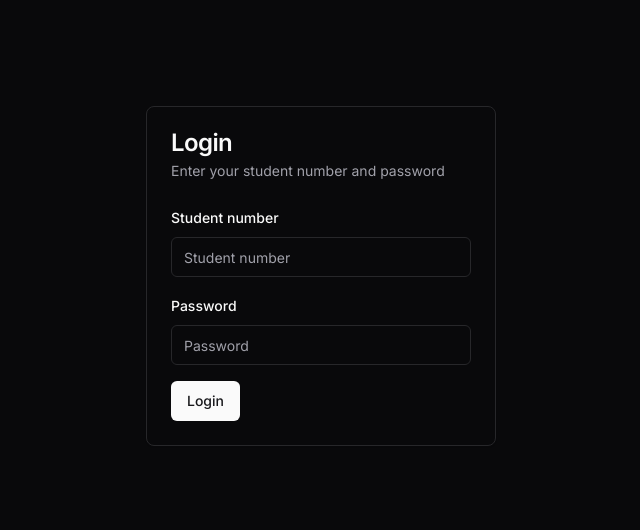
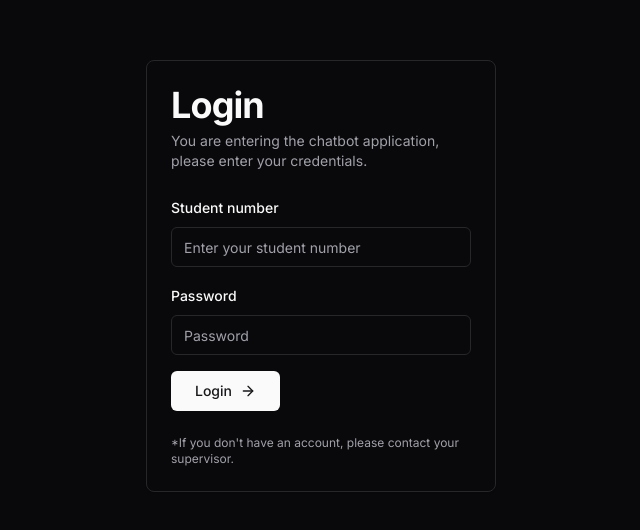
Before and after one commit to ilzarachman/chatbot-helpdesk-nextjs, a Next.js app: page /login in a window 1280 px wide. Shown: the part 124-654 px from the top of the page, without its empty margins (319-959 px from the left). Built offline with nearby package versions, Linux system fonts and the light colour scheme.

Commit message:
docs: login form ui is completed

```diff
--- a/components/login-form.tsx
+++ b/components/login-form.tsx
@@ -5,11 +5,14 @@ import { zodResolver } from "@hookform/resolvers/zod";
 import { useForm } from "react-hook-form";
 import { z } from "zod";
 
+import { ArrowRight } from 'lucide-react';
 import { Button } from "@/components/ui/button";
 import { Form, FormControl, FormDescription, FormField, FormItem, FormLabel, FormMessage } from "@/components/ui/form";
 import { Card, CardContent, CardDescription, CardFooter, CardHeader, CardTitle } from "@/components/ui/card";
 
 import { Input } from "@/components/ui/input";
+
+const studentNumberPlaceholder = "Enter your student number";
 
 const loginSchema = z.object({
     studentNumber: z.string().min(1, "Student number is required"),
@@ -32,8 +35,8 @@ export default function LoginForm() {
     return (
         <Card className="w-[350px]">
             <CardHeader>
-                <CardTitle>Login</CardTitle>
-                <CardDescription>Enter your student number and password</CardDescription>
+                <CardTitle className="font-bold text-4xl">Login</CardTitle>
+                <CardDescription>You are entering the chatbot application, please enter your credentials.</CardDescription>
             </CardHeader>
             <CardContent>
                 <Form {...form}>
@@ -45,7 +48,7 @@ export default function LoginForm() {
                                 <FormItem>
                                     <FormLabel>Student number</FormLabel>
                                     <FormControl>
-                                    <Input placeholder="Student number" {...field} />
+                                        <Input placeholder={studentNumberPlaceholder} type="text" {...field} />
                                     </FormControl>
                                     <FormMessage />
                                 </FormItem>
@@ -64,9 +67,12 @@ export default function LoginForm() {
                                 </FormItem>
                             )}
                         />
-                    <Button type="submit">Login</Button>
+                        <Button variant="default" type="submit" className="px-6">Login <ArrowRight className="ml-2 h-4 w-4" /></Button>
                     </form>
                 </Form>
+                <p className="g-paragraph [&:not(:first-child)]:mt-6 text-xs">
+                    *If you don't have an account, please contact your supervisor.
+                </p>
             </CardContent>
         </Card>
     );
--- a/styles/globals.css
+++ b/styles/globals.css
@@ -56,4 +56,8 @@
     body {
         @apply dark bg-background text-foreground;
     }
+
+    .g-paragraph {
+        @apply  text-muted-foreground text-sm;
+    }
 }
```
Lines whose indentation alone changed are shown as unchanged.
